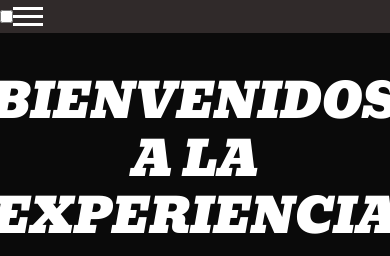
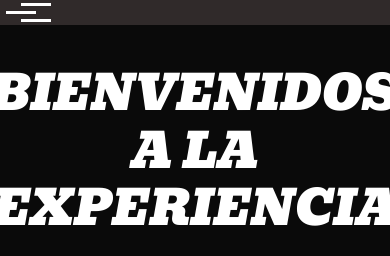
Before and after one commit to CitosLeonel/Filo-Street-Food, a website: page index.html in a window 390 px wide. Shown: the top 256 px of the page. Drawn offline with nearby package versions, Linux system fonts and the light colour scheme.

Commit message:
navbar burger

```diff
--- a/index.html
+++ b/index.html
@@ -41,8 +41,9 @@
     <!--inicio barra navegacion-->
     <header>
         <nav class="nav">
-            <input type="checkbox" class="nav-toggle" id="toggle">
-            <label for="toggle" class="nav-toggle-icon"></label>
+            <button class="nav-toggle" aria-label="Abrir menú">
+                <span class="nav-toggle-icon"></span>
+            </button>
             <ul class="nav-ul">
                 <li class="nav-li">
                     <a href="./index.html">Home</a>
--- a/scss/component/_navbar.scss
+++ b/scss/component/_navbar.scss
@@ -84,7 +84,7 @@
     display: block;
   }
 
-  .nav-toggle.active+.nav-ul {
+  .nav-toggle.active + .nav-ul {
     display: block;
   }
 }
```
